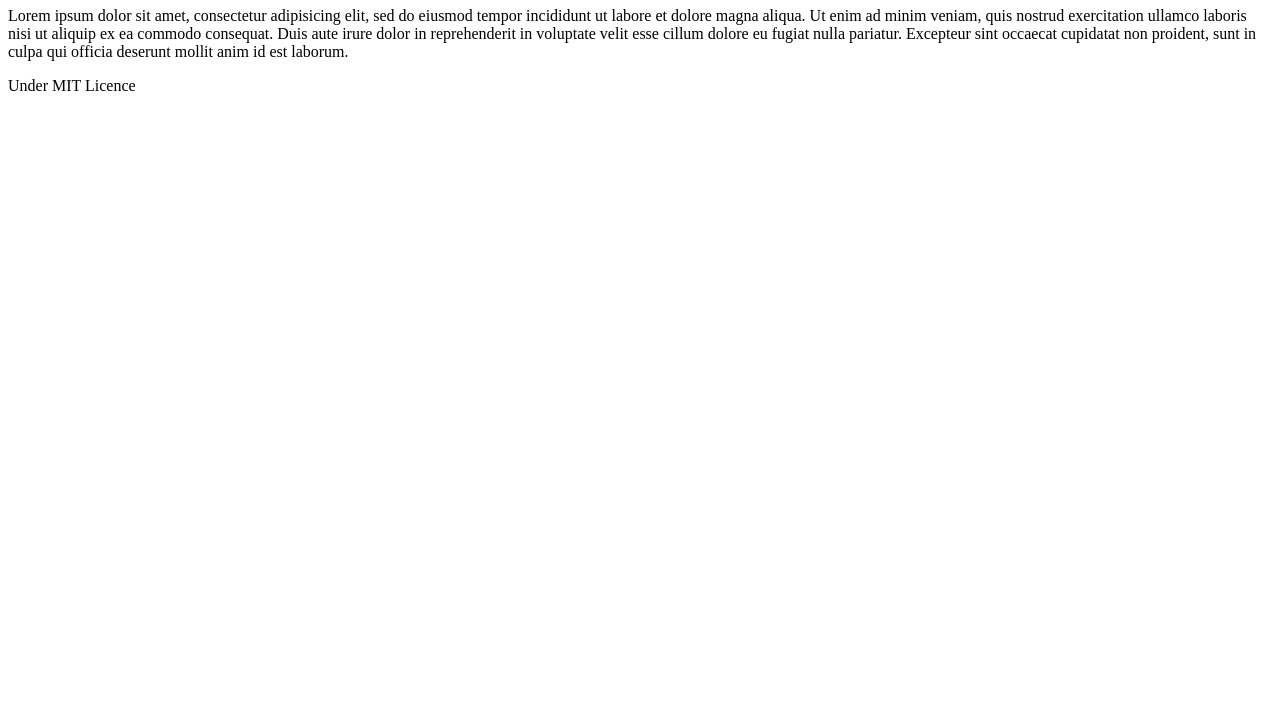
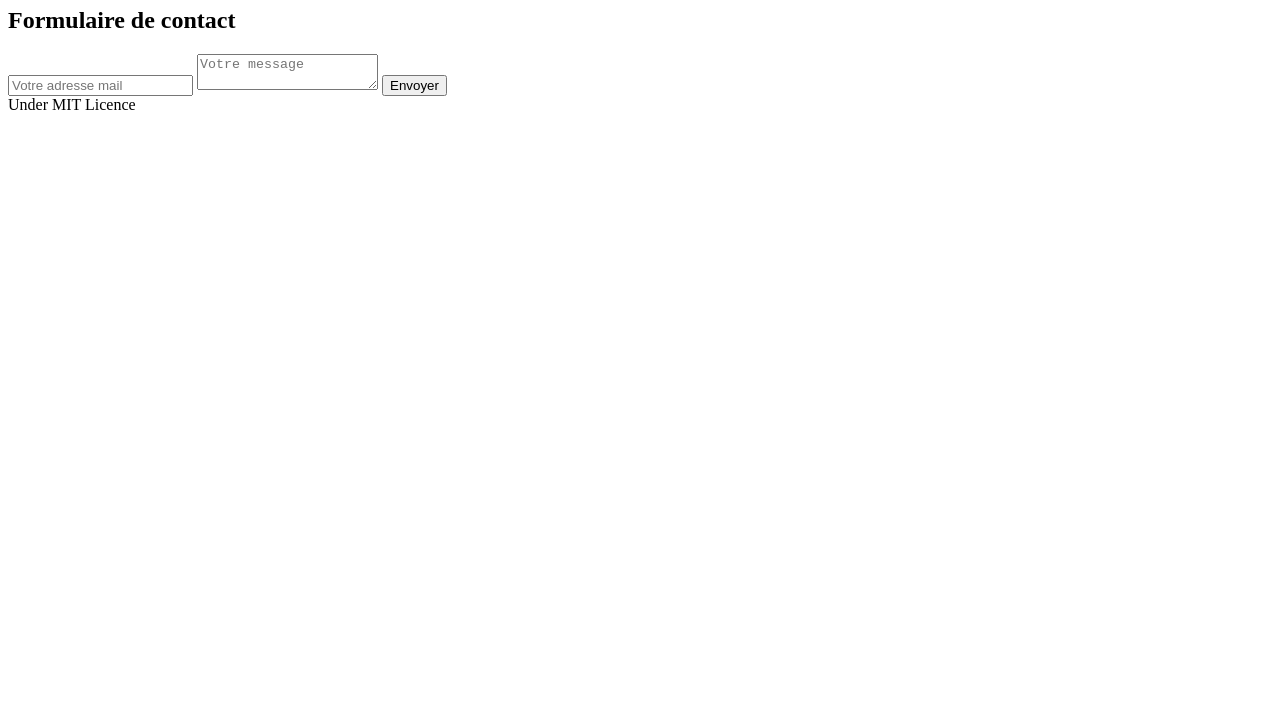
Before and after one commit to learn-dws/CIFAPgithub, a plain HTML site: page contact.html in a window 1280 px wide. Shown: the part 73-800 px from the top of the page. Drawn offline with Linux system fonts and the light colour scheme.

Commit message:
Ajout du formulaire de contact

```diff
--- a/contact.html
+++ b/contact.html
@@ -12,8 +12,14 @@
 		</header>
 
 		<main>
-			<p>Lorem ipsum dolor sit amet, consectetur adipisicing elit, sed do eiusmod tempor incididunt ut labore et dolore magna aliqua. Ut enim ad minim veniam, quis nostrud exercitation ullamco laboris nisi ut aliquip ex ea commodo
-			consequat. Duis aute irure dolor in reprehenderit in voluptate velit esse cillum dolore eu fugiat nulla pariatur. Excepteur sint occaecat cupidatat non	proident, sunt in culpa qui officia deserunt mollit anim id est laborum.</p>
+			<h2>Formulaire de contact</h2>
+
+			<form>
+				<input type="email" placeholder="Votre adresse mail">
+				<textarea placeholder="Votre message"></textarea>
+				<input type="submit" value="Envoyer">
+			</form>
+
 		</main>
 
 		<footer>Under MIT Licence</footer>
```
